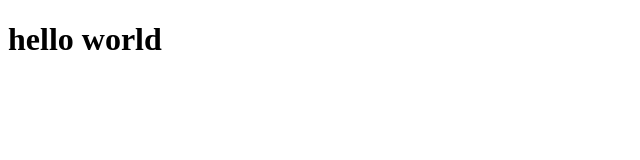
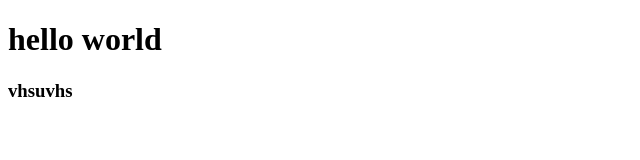
Before and after one commit to CSE-AMITKABI/demoproject1, a plain HTML site: page index.html in a window 1280 px wide. Shown: the full height of the page, 0-640 px from the left. Drawn offline with Linux system fonts and the light colour scheme.

Commit message:
index is edited

```diff
--- a/index.html
+++ b/index.html
@@ -8,5 +8,6 @@
 </head>
 <body>
     <h1>hello world</h1>
+    <h3>vhsuvhs</h3>
 </body>
 </html>
```
